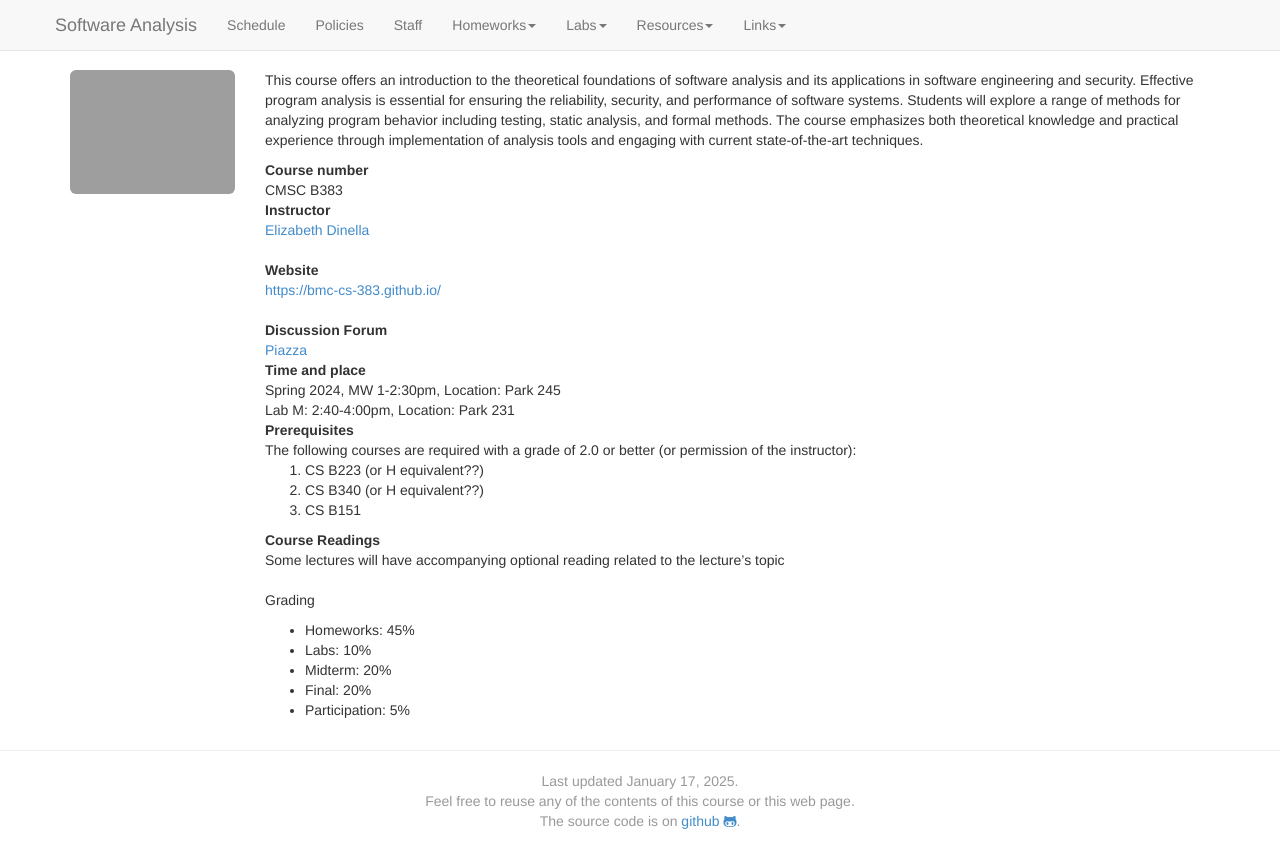
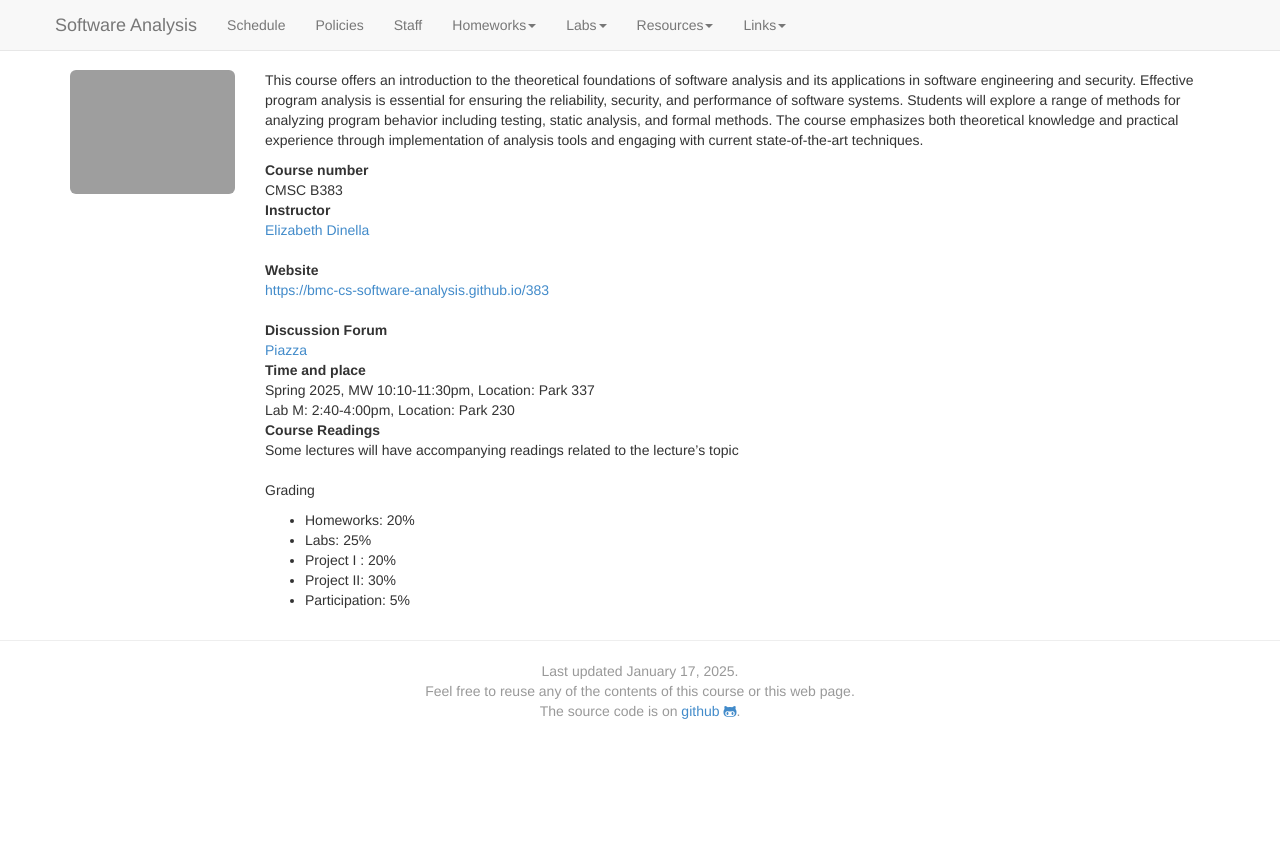
Before and after one commit to bmc-cs-software-analysis/383, a Jekyll site: the page built from index.md, in a window 1280 px wide. Shown: the top 868 px of the page. Built offline with Jekyll 4.4.1, drawn with Linux system fonts in a browser that asks for light colours; nearby versions of some CDN libraries.

Commit message:
logistics

```diff
--- a/index.md
+++ b/index.md
@@ -45,7 +45,7 @@ Course number
 : CMSC B383
 
 Instructor
-: [Elizabeth Dinella](https://www.seas.upenn.edu/~edinella/)
+: [Elizabeth Dinella](https://www.elizabethdinella.github.io)
 
 <!--
 Teaching Assistants
@@ -53,7 +53,7 @@ Teaching Assistants
 -->
 
 Website
-: [https://bmc-cs-383.github.io/](https://bmc-cs-383.github.io/)
+: [https://bmc-cs-software-analysis.github.io/383](https://bmc-cs-software-analysis.github.io/383)
 
 <!--
 Code Samples From Lecture
@@ -61,26 +61,20 @@ Code Samples From Lecture
 -->
 
 Discussion Forum
-: [Piazza](https://piazza.com/class/lr8bl2y6e4f5ql/)
+: [Piazza](https://piazza.com/class/m61bd6hr6hw7h/)
 
 Time and place
-: Spring 2024, MW 1-2:30pm, Location: Park 245
-: Lab M: 2:40-4:00pm, Location: Park 231
-
-Prerequisites
-: The following courses are required with a grade of 2.0 or better (or permission of the instructor):
-1. CS B223 (or H equivalent??)
-2. CS B340 (or H equivalent??)
-3. CS B151
+: Spring 2025, MW 10:10-11:30pm, Location: Park 337
+: Lab M: 2:40-4:00pm, Location: Park 230
 
 Course Readings
-: Some lectures will have accompanying optional reading related to the lecture's topic
+: Some lectures will have accompanying readings related to the lecture's topic
 
 Grading
-* Homeworks: 45%
-* Labs: 10%
-* Midterm: 20%
-* Final: 20%
+* Homeworks: 20%
+* Labs: 25%
+* Project I : 20%
+* Project II: 30%
 * Participation: 5%
 
 
```
